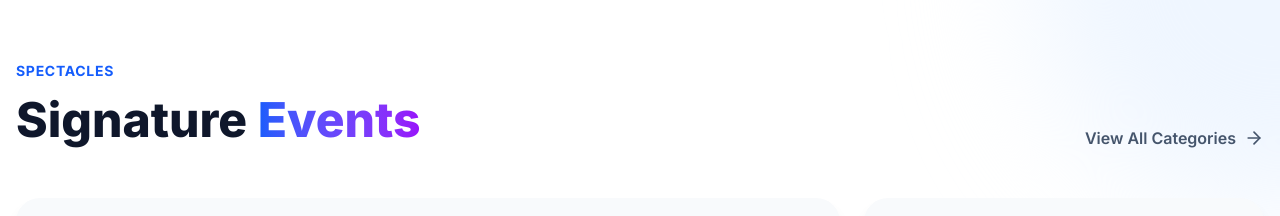
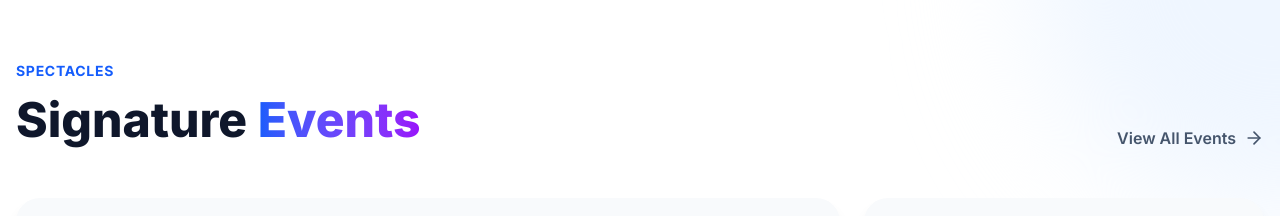
Before and after one commit to JWS-Technology/indep, a Next.js app: page / in a window 1280 px wide. Shown: the part 2460-2676 px from the top of the page. Built offline with nearby package versions, Linux system fonts and the light colour scheme; no server answers; the database is empty.

Commit message:
altered Events

```diff
--- a/components/EventSection.tsx
+++ b/components/EventSection.tsx
@@ -60,7 +60,7 @@ export default function HomeEvents() {
                         href="/events"
                         className="group flex items-center gap-2 text-slate-600 font-semibold text-sm md:text-base hover:text-blue-600 transition-colors"
                     >
-                        View All Categories
+                        View All Events
                         <ArrowRight className="w-4 h-4 md:w-5 md:h-5 group-hover:translate-x-1 transition-transform" />
                     </Link>
                 </div>
```
